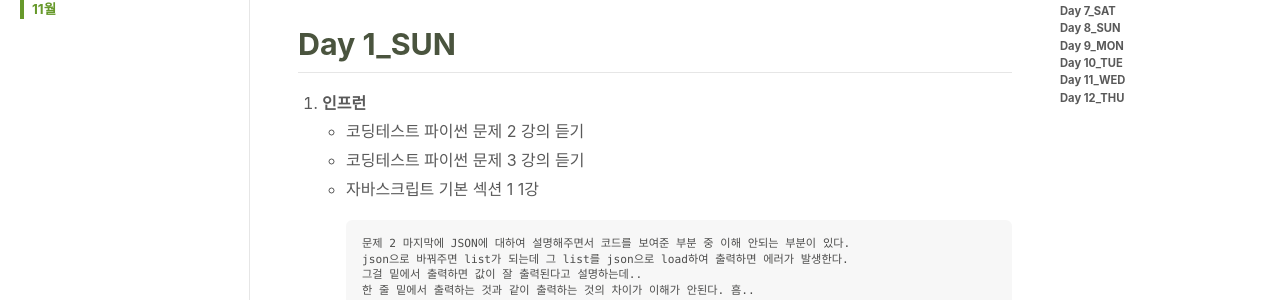
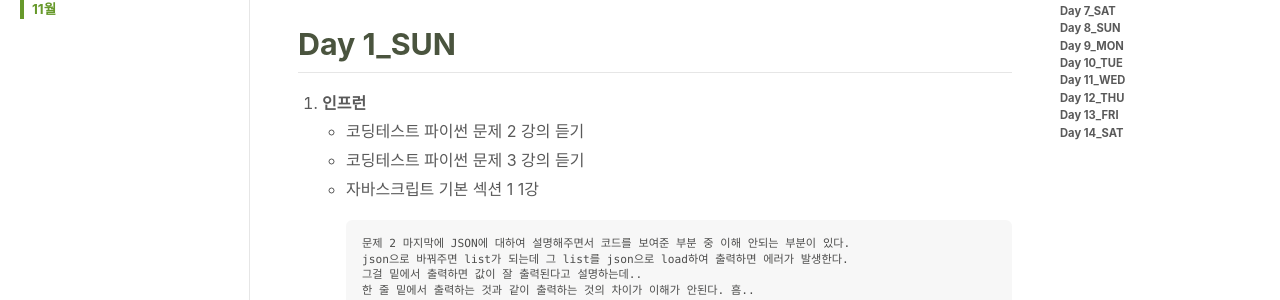
Before and after one commit to minji9360/TIL, a Jekyll site: the page built from _posts/daily/TIL/2020-11-01-november.md, in a window 1280 px wide. Shown: the part 231-531 px from the top of the page. Built offline with Jekyll 4.4.1, drawn with Linux system fonts in a browser that asks for light colours; nearby versions of some CDN libraries; part of the change alters nothing that is shown.

Commit message:
11월 13일 금요일, 14일 토요일 TIL 작성

````diff
--- a/_posts/daily/TIL/2020-11-01-november.md
+++ b/_posts/daily/TIL/2020-11-01-november.md
@@ -296,7 +296,7 @@ HTML은 마크업 작성한지 시간이 좀 지나서 빈 페이지에 작성
 당장 만들어야 해서 급하게 HTML 구조와 사용할 기능들에 대해서 빠르게 집중해서 봤다.
 ul, ol, li 등 리스트 구조에 대한 태그를 공부했다. ul, ol 항상 구분을 못했는데 순서가 중요한 것과 순서가 필요 없는 것. 제대로 알게 됐다.
 그리고 ul, ol 아래에는 무조건 li 태그가 와야한다는 것. anchor 태그 같은 것들은 li 태그 내에 위치 해야 하는 것.
-그리고 파이널 프로젝트에서 html 작업할 때 <html><head> 등등 다 쳤는데 빈 페이지에서 !을 치고 탭을 누르면 자동으로 작성해준다는 사실을 배웠다.
+그리고 파이널 프로젝트에서 html 작업할 때 </html></head> 등등 다 쳤는데 빈 페이지에서 !을 치고 탭을 누르면 자동으로 작성해준다는 사실을 배웠다.
 visual studio code를 사용했는데 복사해서 쓰거나 직접 썼었던게 조금 부끄러웠다.
 그 외에도 전체적인 구조를 작성하는 방법과 태그를 시맨틱하게 작성하는 것의 중요성을 알게 됐다.
 SEO도 막연하게 검색에 잘 걸리는게 있다던데 정도만 알다가 meta 태그를 어떻게 이용하면 되는지를 배우니 신기했다.
@@ -322,3 +322,40 @@ SEO도 막연하게 검색에 잘 걸리는게 있다던데 정도만 알다가
 다른 시간을 버리지 않고 사용하든가 시간 배분을 다시 하든가 생각을 해봐야겠다.
 자기 전에 노션에 내일 할 일을 정리하고 자야겠다.
 ```
+
+## Day 13_FRI
+1. __강의__
+- HTML&CSS 2강 들음
+```
+Position에 대한 강의를 들었다.
+그동안 position과 float에 대해 정확히 알지 못하고 사용했는데, block에 대한 개념도 잡을 수 있었다.
+float를 넣을때 맨 위로 올라오면서 위치가 조정되는 것에 대한 이유도 알게 됐다.
+이해는 했지만 강의는 몇 번 더 보는게 좋을 것 같다.
+```
+
+2. __프로젝트__
+- header, footer, main HTML 및 CSS 완료
+- header 검색창 위치 오류 해결
+- 제품 리스트 페이지 HTML 마크업 시작
+```
+우선 기능 들어갈 페이지부터 빠르게 마크업해두고 메인은 그 뒤에 만들어서 CSS와 함께 해려고 했는데, 급하게 메인부터 만들게 됐다.
+HTML 마크업부터 시간이 좀 걸릴 것 같아서 우선순위에서 미뤄뒀던거였는데 12시까지 주겠다고 약속하고 시간을 맞춰 CSS까지 완료해서 뿌듯했다.
+그래서 메인, 헤더, 푸터 마크업과 CSS를 1차로 끝내기 위해 헤더에서 오류가 있던 것도 수정했다.
+프로젝트 시작하면 깃헙에서 이슈를 사용해보고 싶었는데 이번에 사용했다!
+신기하고 생각보다 엄청 편리했다. github.com 들어가면 가장 상단에 이슈들이 뜨고 체크하기 편리해서 앞으로 계속 사용할 것 같다.
+```
+
+## Day 14_SAT
+1. __프로젝트__
+- 제품 리스트 페이지 HTML 마크업, CSS 1차 완성
+- 제품 상세 페이지 HTML, CSS, JS 1차 완성
+- 장바구니 HTML 마크업 시작
+```
+제품 리스트 페이지 중에서 페이징 부분에서 시간을 많이 투자했다.
+float left를 줘서 가운데 정렬이 안되어서 구글링했더니 부모 div에 text-align을 적용하고 자식 ul에 inline-block을 적용했더니 해결됐다.
+완벽하진 않아도 나중에 CSS만 한 두개 손보면 될 정도로 완성해서 마음이 편하다.
+제품 상세페이지는 HTML과 CSS 뿐만 아니라 javascript도 바로 완성해야 백엔드를 들어갈 수 있어서 버튼 클릭 시 개수가 수정되고 가격이 변경되는 JS까지 완료했다.
+javascript로 기능 넣는걸 오랜만에 했더니 헤맸다.
+값을 가져오는 것부터 어떻게 하는지 잊었는데, 구글링하고 사용법을 보자마자 다시 기억나서 기능을 완성할 수 있었다.
+빨리 해야해서 제대로 코드를 깔끔하게 짜지는 못했는데 나중에 리팩토링 해봐야겠다.
+```
````
